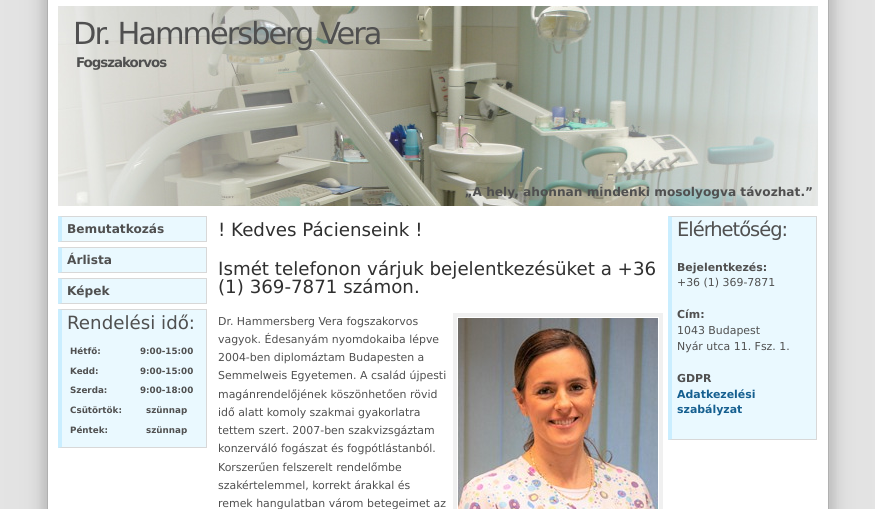
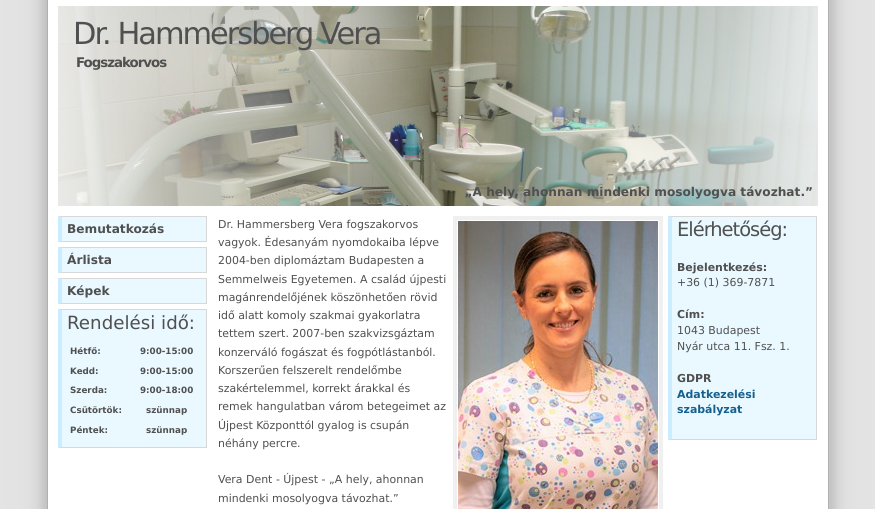
Before and after one commit to veradent/veradent, an Eleventy site: page index.njk in a window 1280 px wide. Shown: the top 509 px of the page, without its empty margins (202-1077 px from the left). Built offline with nearby package versions, Linux system fonts and the light colour scheme; Eleventy itself is replaced by a stand-in of ours; files that its build step writes are made by us from their sources.

Commit message:
telefon off

```diff
--- a/index.njk
+++ b/index.njk
@@ -1,8 +1,7 @@
 ---
 layout: layouts/home.njk
 ---
-<h3>! Kedves Pácienseink !</h3>
-<h3>Ismét telefonon várjuk bejelentkezésüket a +36 (1) 369-7871 számon.</h3>
+
 <img class="right" src="/images/vera1.jpg" alt=""/>
 <p>
   Dr. Hammersberg Vera fogszakorvos vagyok. Édesanyám nyomdokaiba lépve 2004-ben diplomáztam Budapesten a Semmelweis Egyetemen. A család újpesti magánrendelőjének köszönhetően rövid idő alatt komoly szakmai gyakorlatra tettem szert. 2007-ben szakvizsgáztam konzerváló fogászat és fogpótlástanból. Korszerűen felszerelt rendelőmbe szakértelemmel, korrekt árakkal és remek hangulatban várom betegeimet az Újpest Központtól gyalog is csupán néhány percre.<br/><br/>Vera Dent - Újpest - „A hely, ahonnan mindenki mosolyogva távozhat.”
```
